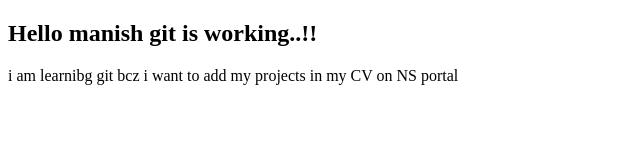
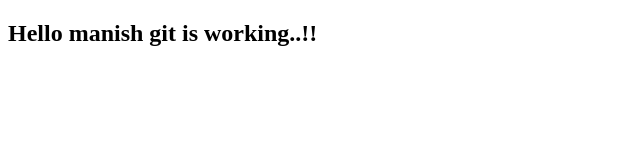
Before and after one commit to Manish-commits/git-check, a plain HTML site: page index.html in a window 1280 px wide. Shown: the whole page, without its empty margins (0-640 px from the left). Drawn offline with Linux system fonts and the light colour scheme.

Commit message:
changed check.txt file and index.html

```diff
--- a/index.html
+++ b/index.html
@@ -8,6 +8,5 @@
 </head>
 <body>
     <h2>Hello manish git is working..!!</h2>
-    <p>i am learnibg git bcz i want to add my projects in my CV on NS portal</p>
 </body>
 </html>
```
Also changed, not shown: check1.txt.
